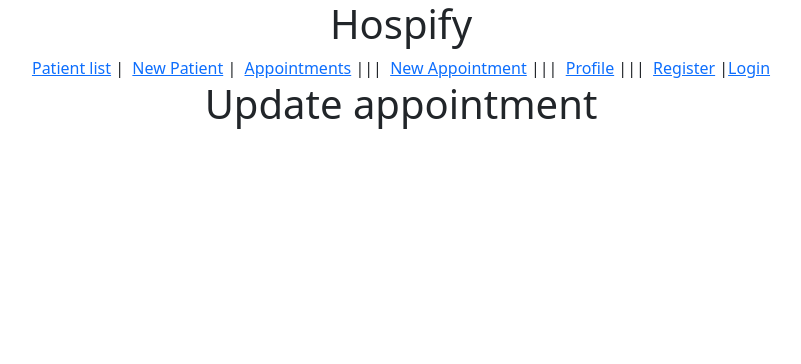
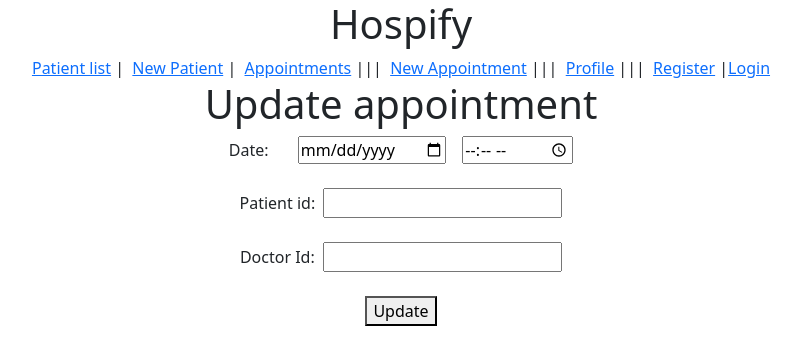
Before and after one commit to infjay/hospify-project-client, a React (Create React App) app: page /appointments/1/edit in a window 1280 px wide. Shown: the top 364 px of the page, without its empty margins (239-1040 px from the left). Built offline with nearby package versions, Linux system fonts and the light colour scheme; no server answers.

Commit message:
made update appointment form complete with placeholders, put placeholders on update patient form, edited app.js route for update patient, added separations on appointment details, added drop down on create appointment

```diff
--- a/src/App.js
+++ b/src/App.js
@@ -69,13 +69,15 @@ const [ patients, setPatients ] = useState(null);
         <Route path='/patients/create' element={<CreatePatient callbackCreatePat={getPatients} />}/>
         <Route path='/appointments/:appointmentId' element={<AppDetails callbackDetails={appointments} />}/>
         <Route path='/patient/:patientId' element={ <PatientDetails callbackPatDetails={patients} />} />
-        <Route path='/patients/:patientId/edit' element={ <UpdatePatient callbackUpdatePat={getPatients} />} />
+        <Route path='/patients/:patientId/edit' element={ <UpdatePatient callbackUpdatePat={patients} />} />
         <Route path='/appointments/:appointmentId/edit' element={<UpdateAppt callbackUpdateApp={getAppointments}/> } />
 
         <Route path='/profile' element={<UserProfile />}/>
         <Route path='/login' element={<LoginPage/>}/>
         <Route path='/signup' element={<SignupPage/>}/>
       </Routes>
+
+
     </div>
 
   );
--- a/src/pages/AppointmentDetails.jsx
+++ b/src/pages/AppointmentDetails.jsx
@@ -13,7 +13,6 @@ function AppDetails(props) {
         getDetails();
     }, []);
 
-    console.log(details)
 
     const getDetails = () => {
 
@@ -31,10 +30,10 @@ function AppDetails(props) {
     const renderAppointmentDet = () => {
             return (
                 <div key={details._id} className="appointment-summary">
-                    <p>Date: {details.date} {details.time}</p>
+                    <p>Date: {details.date} &nbsp;&nbsp;|&nbsp;&nbsp;{details.time}</p>
                     <p>Name: {details.patient.firstName} {details.patient.lastName}</p>
-                    <p>{details.patient.birthDate} {details.patient.bloodType}</p>
-                    <p>{details.doctor.firstName}</p>
+                    <p>Birth Date:{details.patient.birthDate} &nbsp; | &nbsp;Blood Type: {details.patient.bloodType}</p>
+                    <p>{details.doctor.firstName} {details.doctor.lastName}</p>
                     <NavLink to={`/appointments/${details._id}/edit`}>Edit</NavLink>
                 </div>
             )
--- a/src/pages/UpdateAppointment.jsx
+++ b/src/pages/UpdateAppointment.jsx
@@ -1,16 +1,99 @@
+import { useState, useEffect } from "react"
+import {useNavigate, useParams} from "react-router-dom"
+import axios from "axios"
 
 
-function UpdateAppt () {
+function UpdateAppt (props) {
+
+    const { appointmentId } = useParams()
+
+    const [ details , setDetails] = useState(null)
+
+    useEffect( () => {
+        getDetails();
+    }, []);
+
+
+    const getDetails = () => {
+
+        const storedToken = localStorage.getItem('authToken');
+
+        axios.get(`${process.env.REACT_APP_API_URL}/appointments/${appointmentId}`,
+        {headers: {Authorization: `Bearer ${storedToken}` } })
+            .then(response => {
+                console.log("appointment details", response.data)
+                setDetails(response.data);
+              })
+            .catch( err => console.log("error getting details ", err))
+    }
+
+    const navigate = useNavigate();
+
+    const appointmentDetails = props.appointments?.find( appointment => appointment._id === appointmentId);
+
+
+    const [date, setDate] = useState(appointmentDetails?.date);
+    const [time, setTime] = useState(appointmentDetails?.time);
+    const [patient, setPatient] = useState(appointmentDetails?.patient);
+    const [doctor, setDoctor] = useState(appointmentDetails?.doctor)
+
+
+   const handleSubmit = (e) => {
+   e.preventDefault();
+
+    const updateAppointment = {date, time , patient, doctor};
+
+    const storedToken = localStorage.getItem('authToken');
+
+
+   axios.put(`${process.env.REACT_APP_API_URL}/appointments/${appointmentId}`,
+   updateAppointment,
+    { headers: { Authorization: `Bearer ${storedToken}`} }
+    )
+       .then( response => {
+           props.callbackUpdateApp();
+
+           navigate("/appointments")
+       })
+       .catch( e => console.log("error creating an appointment, react route", e));
+    }
 
     return(
-        <>
+        <section>
         <h1>Update appointment</h1>
 
-        <form>
+
+        <form onSubmit={handleSubmit}>
+            <label>
+                Date:  &nbsp;&nbsp;&nbsp;&nbsp;&nbsp;&nbsp;
+                <input type="date" name="date" value={date} required={true} onChange={(e) => setDate(e.target.value)} />
+
+            </label>
+            <label>
+                &nbsp;&nbsp;&nbsp;&nbsp;
+                <input type="time" name="time" value={time} required={true} onChange={(e) => setTime(e.target.value)} />
+
+            </label>
+            <br /><br />
+
+            <label>
+                Patient id: &nbsp;
+                <input type='text' name='patient' value={patient} required={true} placeholder={details?.patient?._id} onChange={(e) => setPatient(e.target.value)} />
+            </label>
+            <br /><br />
+
+            <label>
+            Doctor Id: &nbsp;
+                <input type='text' name='doctor' value={doctor} required={true} placeholder={details?.doctor?._id} onChange={(e) => setDoctor(e.target.value)} />
+            </label>
+            <br /><br />
 
 
+            <button type="submit">Update</button>
         </form>
-        </>
+
+
+        </section>
     )
 }
 
--- a/src/pages/UpdatePatient.jsx
+++ b/src/pages/UpdatePatient.jsx
@@ -10,7 +10,9 @@ const navigate = useNavigate();
 
 const {patientId} = useParams();
 
-const patientDetails = props.patients?.find( patient => patient._id === patientId);
+const patientDetails = props.callbackUpdatePat.find( patient => patient._id === patientId);
+
+//hooks are not working properly
 
 const [firstName, setFirstName ] = useState(patientDetails?.firstName);
 const [lastName, setLastName ] = useState(patientDetails?.lastName);
@@ -41,7 +43,7 @@ const handleSubmit = (e) => {
         .catch( e => console.log("error creating a patient, react route", e));
      }
 
-
+console.log(patientDetails)
 
 
 return(
@@ -57,34 +59,46 @@ return(
                 name="firstName"
                 value={firstName}
                 required={true}
+                placeholder={patientDetails.firstName}
                 onChange={(e) =>setFirstName(e.target.value)} />
 
             </label>
             <label>
                Last Name:  &nbsp;&nbsp;&nbsp;&nbsp;
-                <input type="text" name="lastName" value={lastName} required={true} onChange={(e) => setLastName(e.target.value)} />
+                <input type="text" name="lastName" value={lastName} required={true} placeholder={patientDetails.lastName} onChange={(e) => setLastName(e.target.value)} />
 
             </label>
             <br /><br />
 
             <label>
                 Email: &nbsp;
-                <input type='text' name='email' value={email} required={true} onChange={(e) => setEmail(e.target.value)} />
+                <input type='text' name='email' value={email} required={true} placeholder={patientDetails.email} onChange={(e) => setEmail(e.target.value)} />
             </label>
             <br /><br />
 
             <label>
             Birth Date: &nbsp;
-                <input type='date' name='birthDate' value={birthDate} required={true} onChange={(e) => setBirthDate(e.target.value)} />
+                <input type='date' name='birthDate' value={birthDate} required={true} placeholder={patientDetails.birthDate} onChange={(e) => setBirthDate(e.target.value)} />
             </label>
 
             <label>
             Description: &nbsp;
-                <input type='text' name='description' value={description} required={true} onChange={(e) => setDescription(e.target.value)} />
+                <input type='text' name='description' value={description} required={true} placeholder={patientDetails.description} onChange={(e) => setDescription(e.target.value)} />
             </label>
             <label>
             Blood Type: &nbsp;
-                <input type='text' name='bloodType' value={bloodType} required={true} onChange={(e) => setBloodType(e.target.value)} />
+                <select name='bloodType'  required={true}  onChange={(e) => setBloodType(e.target.value)} >
+
+                    <option value={bloodType} selected>{patientDetails.bloodType}</option>
+                    <option value={bloodType}>0+</option>
+                    <option value={bloodType}>0-</option>
+                    <option value={bloodType}>A+</option>
+                    <option value={bloodType}>A-</option>
+                    <option value={bloodType}>B-</option>
+                    <option value={bloodType}>B+</option>
+                    <option value={bloodType}>AB+</option>
+                    <option value={bloodType}>AB-</option>
+                    </select>
             </label>
             <br /><br />
 
```
